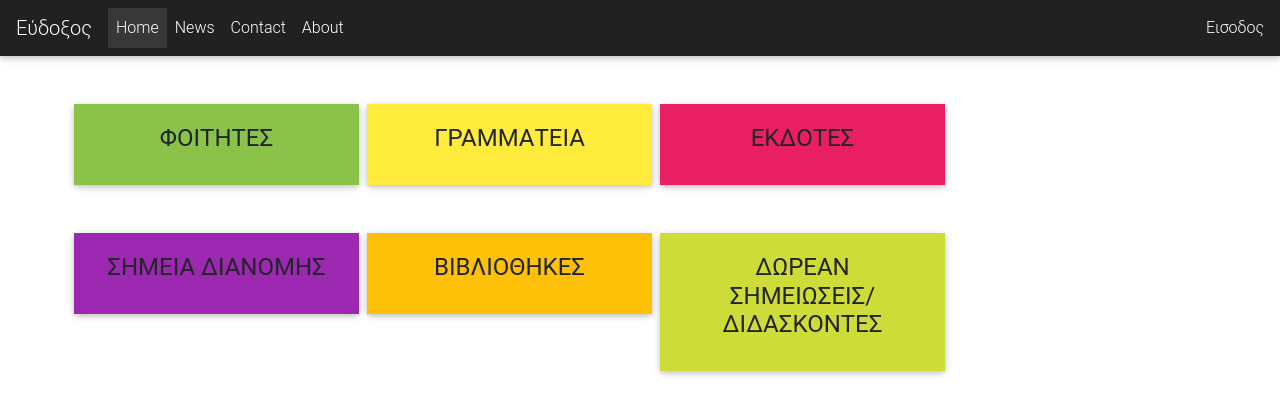
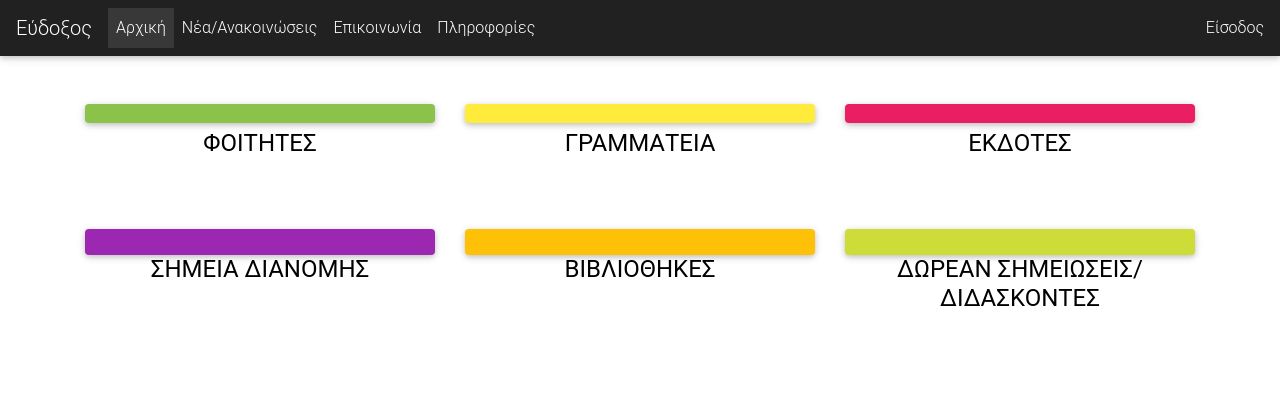
Before and after one commit to pitpitpat/eudoxus, a PHP site: page / in a window 1280 px wide. Shown: the top 415 px of the page. Run offline with PHP 8.4, Linux system fonts and the light colour scheme; some libraries are stand-ins or nearby versions.

Commit message:
Style the 6 type-of-user cards in the front-page

```diff
--- a/css/home_page.css
+++ b/css/home_page.css
@@ -1,27 +1,9 @@
-/* Add a black background color to the top navigation */
-.topnav {
-    background-color: #333;
-    overflow: hidden;
+/*width of the 6 cards*/
+.w-30 {
+    width: 32.6%;
 }
 
-/* Style the links inside the navigation bar */
-.topnav a {
-    float: left;
-    color: #f2f2f2;
-    text-align: center;
-    padding: 14px 16px;
-    text-decoration: none;
-    font-size: 17px;
+.vertical-align {
+    position: relative;
+    top: 25%;
 }
-
-/* Change the color of links on hover */
-.topnav a:hover {
-    background-color: #ddd;
-    color: black;
-}
-
-/* Add a color to the active/current link */
-.topnav a.active {
-    background-color: #4CAF50;
-    color: white;
-}
--- a/index.php
+++ b/index.php
@@ -20,113 +20,119 @@
 			<div class="collapse navbar-collapse" id="navbarText">
 				<ul class="navbar-nav mr-auto">
 					<li class="nav-item active">
-						<a class="nav-link" href="#">Home</a>
+						<a class="nav-link" href="#">Αρχική</a>
 					</li>
 					<li class="nav-item">
-						<a class="nav-link" href="#">News</a>
+						<a class="nav-link" href="#">Νέα/Ανακοινώσεις</a>
 					</li>
 					<li class="nav-item">
-						<a class="nav-link" href="#">Contact</a>
+						<a class="nav-link" href="#">Επικοινωνία</a>
 					</li>
 					<li class="nav-item">
-						<a class="nav-link" href="#">About</a>
+						<a class="nav-link" href="#">Πληροφορίες</a>
 					</li>
 				</ul>
-				<span class="navbar-text white-text">Εισοδος</span>
+				<span class="navbar-text white-text">Είσοδος</span>
 			</div>
 		</nav>
 		<div class="container text-center">
 			<div class="row my-5">
 			<!-- Card -->
-				<div class="card col-xs mx-1 w-25 h-25">
+			<div class="col">
+				<a class="card h-25 light-green" href="#">
 
 					<!-- Card content -->
-				  <div class="card-body light-green">
+
+				  	<div class="card-body vertical-align">
 
 				    <!-- Title -->
-				    <h4 class="card-title"><a>ΦΟΙΤΗΤΕΣ</a></h4>
-				    <!-- Text -->
-				    <p class="card-text"></p>
+			    		<h4 class="black-text">ΦΟΙΤΗΤΕΣ</h4>
 
 			  		</div>
 
+				</a>
 			</div>
 				<!-- Card -->
 				<!-- Card -->
-				<div class="card col-xs mx-1 w-25 h-25">
+				<div class="col">
+				<a class="card h-25 yellow" href="#">
 
 					<!-- Card content -->
-				  <div class="card-body yellow">
+
+				  	<div class="card-body vertical-align">
 
 				    <!-- Title -->
-				    <h4 class="card-title"><a>ΓΡΑΜΜΑΤΕΙΑ</a></h4>
-				    <!-- Text -->
-				    <p class="card-text"></p>
+			    		<h4 class="black-text">ΓΡΑΜΜΑΤΕΙΑ</h4>
 
 			  		</div>
 
+				</a>
 			</div>
 				<!-- Card -->
 				<!-- Card -->
-				<div class="card col-xs mx-1 w-25 h-25">
+				<div class="col">
+				<a class="card h-25 pink" href="#">
 
 					<!-- Card content -->
-				  <div class="card-body pink">
+
+				  	<div class="card-body vertical-align">
 
 				    <!-- Title -->
-				    <h4 class="card-title"><a>ΕΚΔΟΤΕΣ</a></h4>
-				    <!-- Text -->
-				    <p class="card-text"></p>
+			    		<h4 class="black-text">ΕΚΔΟΤΕΣ</h4>
 
 			  		</div>
 
+				</a>
 			</div>
 				<!-- Card -->
 			</div>
 			<div class="row my-5">
 				<!-- Card -->
-				<div class="card col-xs mx-1 w-25 h-25">
+				<div class="col">
+				<a class="card h-25 purple" href="#">
 
 					<!-- Card content -->
-				  <div class="card-body purple">
+
+				  	<div class="card-body vertical-align">
 
 				    <!-- Title -->
-				    <h4 class="card-title"><a>ΣΗΜΕΙΑ ΔΙΑΝΟΜΗΣ</a></h4>
-				    <!-- Text -->
-				    <p class="card-text"></p>
+			    		<h4 class="black-text">ΣΗΜΕΙΑ ΔΙΑΝΟΜΗΣ</h4>
 
 			  		</div>
 
+				</a>
 			</div>
 				<!-- Card -->
 				<!-- Card -->
-				<div class="card col-xs mx-1 w-25 h-25">
+				<div class="col">
+				<a class="card h-25 amber" href="#">
 
 					<!-- Card content -->
-				  <div class="card-body amber">
+
+				  	<div class="card-body vertical-align">
 
 				    <!-- Title -->
-				    <h4 class="card-title"><a>ΒΙΒΛΙΟΘΗΚΕΣ</a></h4>
-				    <!-- Text -->
-				    <p class="card-text"></p>
+			    		<h4 class="black-text">ΒΙΒΛΙΟΘΗΚΕΣ</h4>
 
 			  		</div>
 
+				</a>
 			</div>
 				<!-- Card -->
 				<!-- Card -->
-				<div class="card col-xs mx-1 w-25 h-25">
+				<div class="col">
+				<a class="card h-25 lime" href="#">
 
 					<!-- Card content -->
-				  <div class="card-body lime">
+
+				  	<div class="card-body vertical-align">
 
 				    <!-- Title -->
-				    <h4 class="card-title"><a>ΔΩΡΕΑΝ ΣΗΜΕΙΩΣΕΙΣ/ΔΙΔΑΣΚΟΝΤΕΣ</a></h4>
-				    <!-- Text -->
-				    <p class="card-text"></p>
+			    		<h4 class="black-text">ΔΩΡΕΑΝ ΣΗΜΕΙΩΣΕΙΣ/ΔΙΔΑΣΚΟΝΤΕΣ</h4>
 
 			  		</div>
 
+				</a>
 			</div>
 				<!-- Card -->
 			</div>
```
Lines whose indentation alone changed are shown as unchanged.
